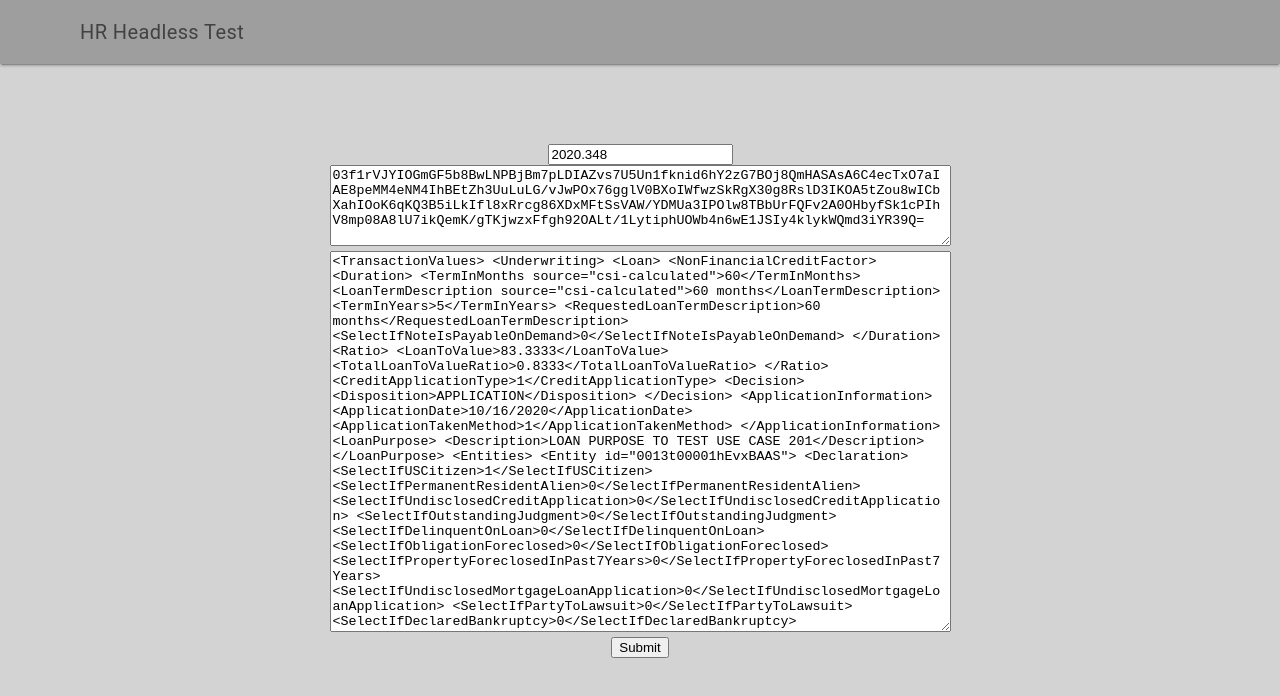
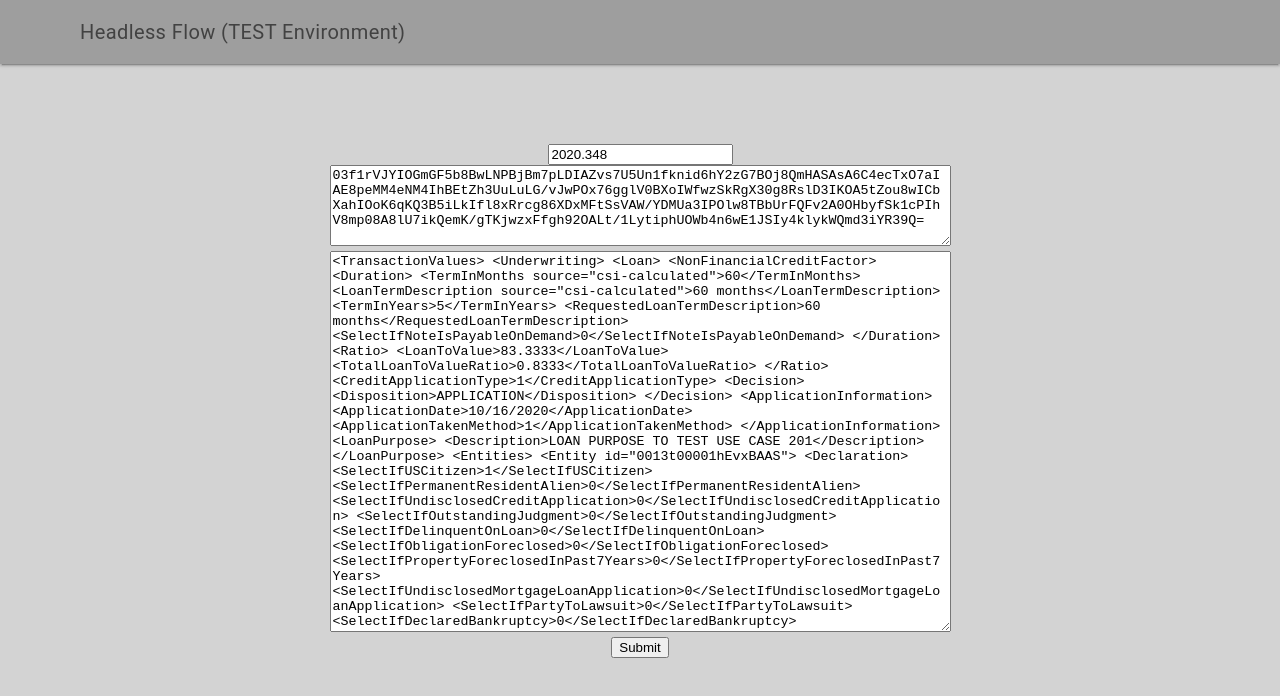
Before and after one commit to vbrich/cunexus, a website: page public/index.html in a window 1280 px wide. Drawn offline with nearby package versions, Linux system fonts and the light colour scheme.

Commit message:
changed name of project in REPL to headlessFlow

```diff
--- a/public/index.html
+++ b/public/index.html
@@ -13,7 +13,7 @@
     <div class="mdl-layout mdl-js-layout mdl-layout--fixed-header">
       <header class="mdl-layout__header">
         <div class="mdl-layout__header-row">
-        <span class="mdl-layout-title">HR Headless Test</span>
+        <span class="mdl-layout-title">Headless Flow (TEST Environment)</span>
         </div>
       </header>
     <main class="mdl-layout__content">
```
Also changed, not shown: 14 other files.
